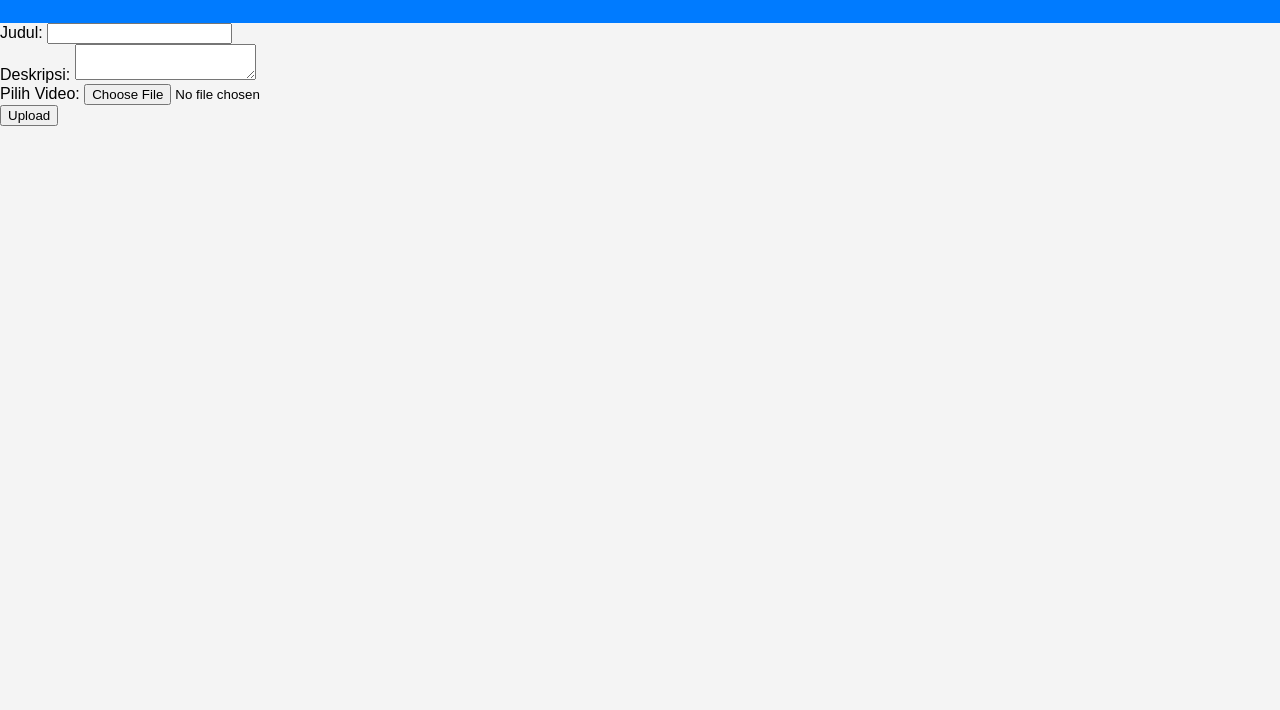
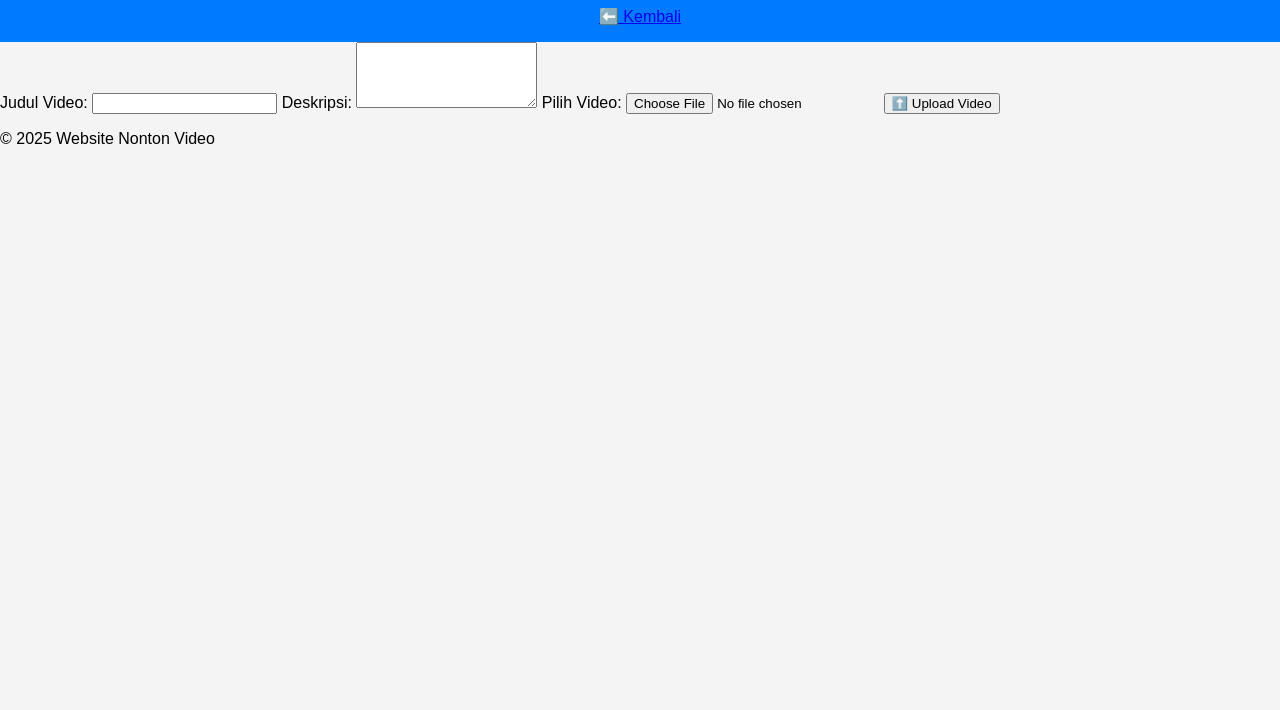
Before and after one commit to https2025/GAY-MATCH, a plain HTML site: page upload.html in a window 1280 px wide. Shown: the part 90-800 px from the top of the page. Drawn offline with Linux system fonts and the light colour scheme.

Commit message:
Update upload.html

```diff
--- a/upload.html
+++ b/upload.html
@@ -2,26 +2,38 @@
 <html lang="id">
 <head>
   <meta charset="UTF-8" />
-  <title>Upload Video</title>
+  <title>⬆️ Upload Video</title>
   <link rel="stylesheet" href="style.css" />
 </head>
 <body>
+
   <header>
-    <h1>⬆️ Upload Video</h1>
+    <div class="container">
+      <h1>⬆️ Upload Video</h1>
+      <a href="index.html" class="btn back-btn">⬅️ Kembali</a>
+    </div>
   </header>
 
-  <form id="uploadForm">
-    <label>Judul:</label>
-    <input type="text" id="title" required><br>
+  <main class="container">
+    <form id="uploadForm">
+      <label for="title">Judul Video:</label>
+      <input type="text" id="title" required>
 
-    <label>Deskripsi:</label>
-    <textarea id="description"></textarea><br>
+      <label for="description">Deskripsi:</label>
+      <textarea id="description" rows="4"></textarea>
 
-    <label>Pilih Video:</label>
-    <input type="file" id="videoFile" accept="video/*"><br>
+      <label for="videoFile">Pilih Video:</label>
+      <input type="file" id="videoFile" accept="video/*" required>
 
-    <button type="submit">Upload</button>
-  </form>
+      <button type="submit" class="btn upload-btn">⬆️ Upload Video</button>
+    </form>
+  </main>
+
+  <footer>
+    <div class="container">
+      <p>&copy; 2025 Website Nonton Video</p>
+    </div>
+  </footer>
 
   <script src="admin.js"></script>
 </body>
```
